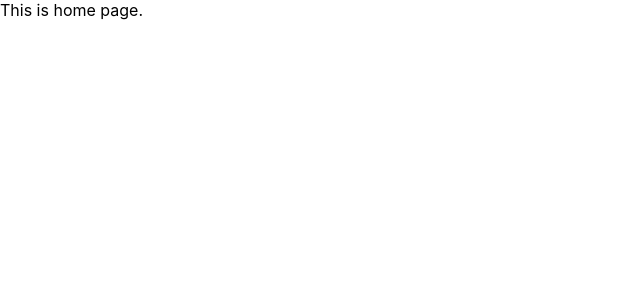
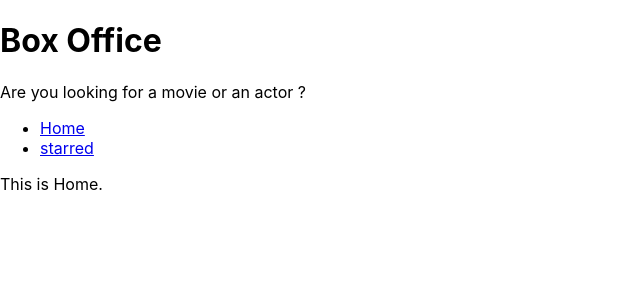
Before and after one commit to dimensionl3ss/box-office, a React (Create React App) app: page / in a window 1280 px wide. Shown: the top 300 px of the page, without its empty margins (0-640 px from the left). Built offline with nearby package versions, Linux system fonts and the light colour scheme.

Commit message:
Added layout and title

```diff
--- a/src/App.js
+++ b/src/App.js
@@ -1,21 +1,23 @@
-import React from 'react';
-import {Switch,Route} from 'react-router-dom'
+import React from "react";
+import { Switch, Route } from "react-router-dom";
+import Home from "./pages/Home";
+import Starred from "./pages/Starred";
 
 function App() {
   return (
-    <Switch>
-      <Route exact path='/'>
-          This is home page.
-      </Route>
-      <Route exact path='/started'>
-          started.
-      </Route>
-      <Route >
+    <div>
+      <Switch>
+        <Route exact path="/">
+          <Home />
+        </Route>
+        <Route exact path="/starred">
+          <Starred />
+        </Route>
+        <Route>
           This is 404.
-      </Route>
-
-    </Switch>
-
+        </Route>
+      </Switch>
+    </div>
   );
 }
 
--- /dev/null
+++ b/src/components/MainPageLayout.js
@@ -0,0 +1,17 @@
+import React from "react";
+import Navs from "./Navs";
+import Title from "./Title";
+const MainPageLayout = ({children}) => {
+  return (
+    <div>
+        <Title
+            title = "Box Office"
+            subtitle= "Are you looking for a movie or an actor ?"
+        />
+        <Navs />
+        {children}
+    </div>
+  );
+};
+
+export default MainPageLayout;
--- /dev/null
+++ b/src/components/Navs.js
@@ -0,0 +1,19 @@
+import React from 'react'
+import { Link } from 'react-router-dom'
+const LINKS = [
+    {to:'/', text: 'Home'},
+    {to: '/starred', text: 'starred'}
+]
+const Navs = () => {
+    return (
+        <div>
+            <ul>
+                {
+                    LINKS.map(item => <li key= {item.to} ><Link to={item.to}>{item.text}</Link></li>)
+                }
+            </ul>
+        </div>
+    )
+}
+
+export default Navs
--- /dev/null
+++ b/src/components/Title.js
@@ -0,0 +1,12 @@
+import React from 'react'
+
+const Title = ({title,subtitle}) => {
+    return (
+        <div>
+            <h1>{title}</h1>
+            <p>{subtitle}</p>
+        </div>
+    );
+};
+
+export default Title
--- /dev/null
+++ b/src/pages/Home.js
@@ -0,0 +1,11 @@
+import React from 'react'
+import MainPageLayout from '../components/MainPageLayout';
+
+const Home = () => {
+    return (
+        <MainPageLayout>
+            This is Home.
+        </MainPageLayout>
+    );
+};
+export default Home;
--- /dev/null
+++ b/src/pages/Starred.js
@@ -0,0 +1,12 @@
+import React from 'react'
+import MainPageLayout from '../components/MainPageLayout'
+
+const Starred = () => {
+    return (
+        <MainPageLayout>
+            This is Starred.
+        </MainPageLayout>
+    )
+}
+
+export default Starred
```
